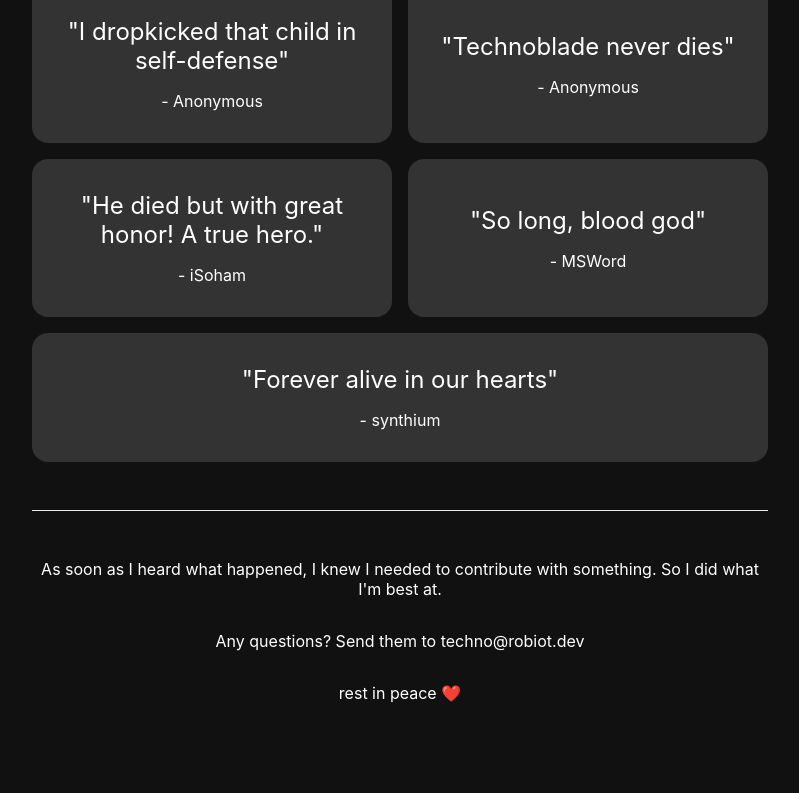
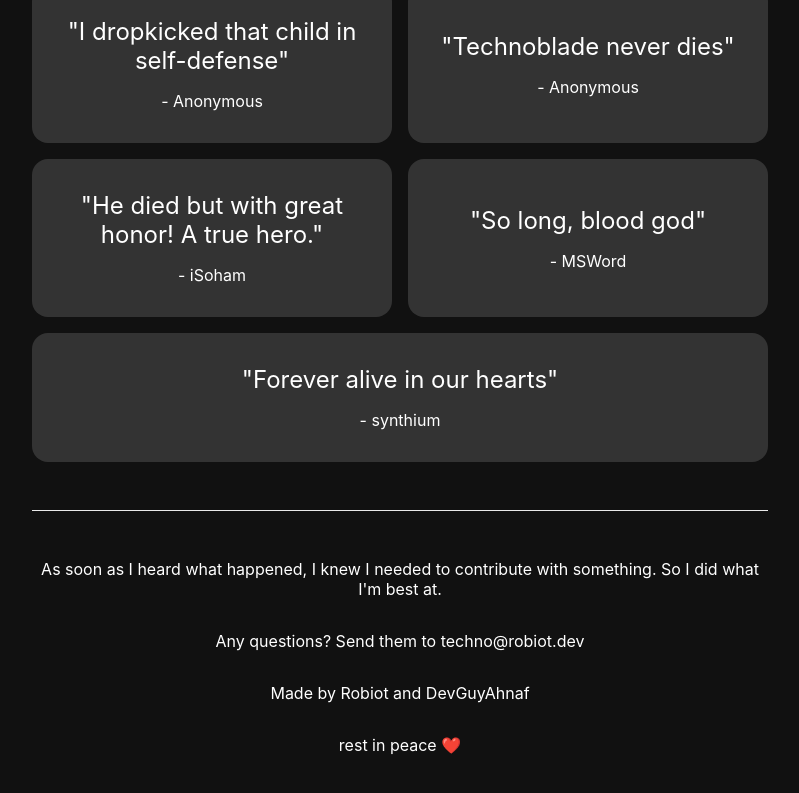
Before and after one commit to robiot/technoblade, a Next.js app: page / in a window 1280 px wide. Shown: the part 1047-1840 px from the top of the page, without its empty margins (240-1039 px from the left). Before the commit the page ends 1798 px from the top, so only its background shows below. Built offline with nearby package versions, Linux system fonts and the light colour scheme.

Commit message:
Update index.tsx

```diff
--- a/pages/index.tsx
+++ b/pages/index.tsx
@@ -60,6 +60,7 @@
             something. So I did what I'm best at.
           </p>
           <p>Any questions? Send them to techno@robiot.dev</p>
+          <p>Made by Robiot and DevGuyAhnaf</p>
           <p>rest in peace ❤️</p>
         </footer>
       </div>
```
